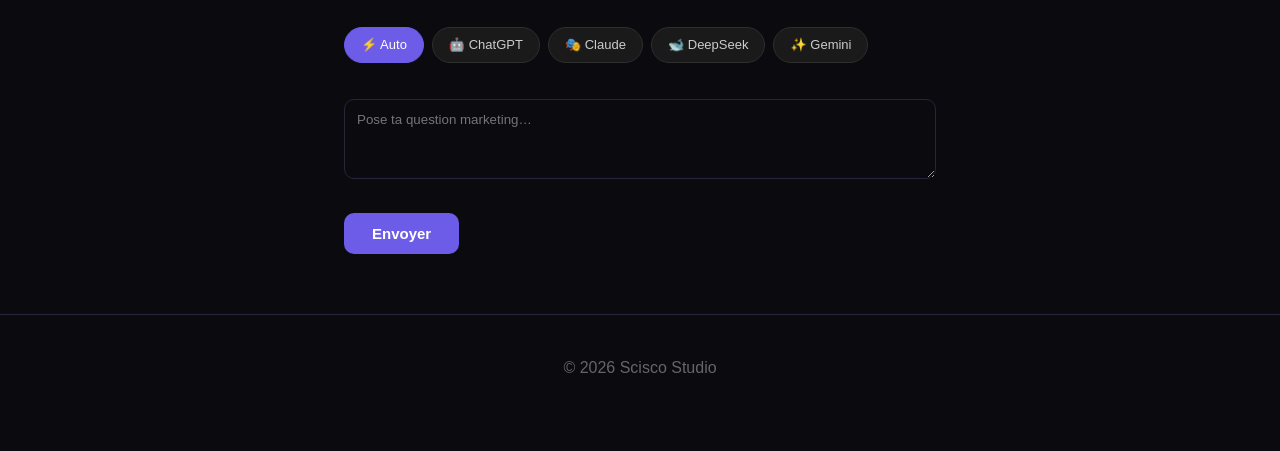
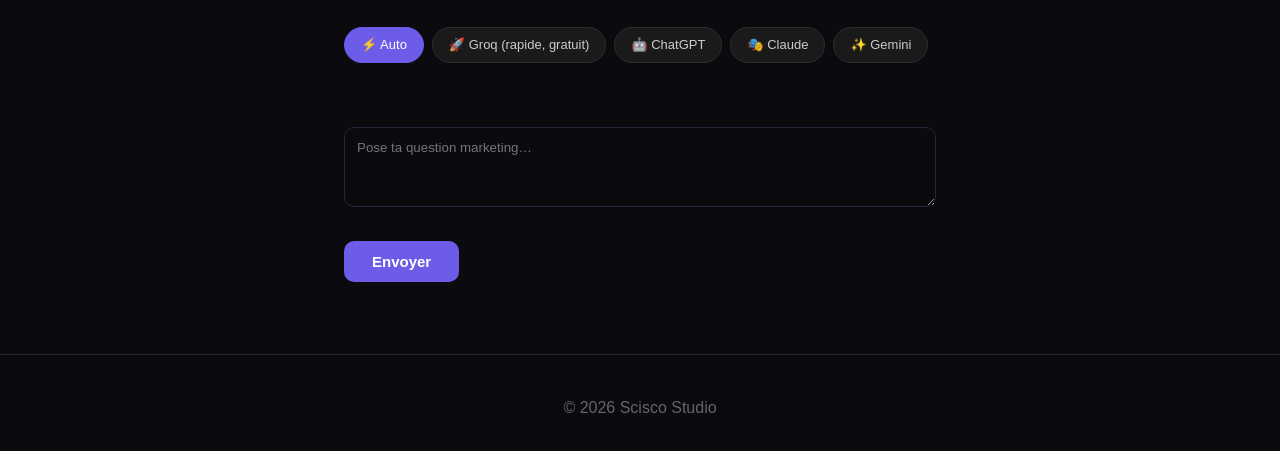
Before and after one commit to francescoabc5-bot/Scisco-Light, a plain HTML site: page chat.html in a window 1280 px wide. Shown: the part 193-644 px from the top of the page. Drawn offline with Linux system fonts and the light colour scheme.

Commit message:
Update chat.html

```diff
--- a/chat.html
+++ b/chat.html
@@ -22,10 +22,11 @@
   <h2>💬 Chat <em style="color:#6c5ce7;font-style:normal">IA</em></h2>
   <p class="muted">Choisis ton assistant : chaque modèle a ses forces. Mode Auto = le premier disponible.</p>
   <div class="selecteur" id="modeles">
+<div class="selecteur" id="modeles">
     <div class="sel actif" data-m="auto">⚡ Auto</div>
+    <div class="sel" data-m="groq">🚀 Groq (rapide, gratuit)</div>
     <div class="sel" data-m="chatgpt">🤖 ChatGPT</div>
     <div class="sel" data-m="claude">🎭 Claude</div>
-    <div class="sel" data-m="deepseek">🐋 DeepSeek</div>
     <div class="sel" data-m="gemini">✨ Gemini</div>
   </div>
   <div class="msgs" id="msgs"></div>
```
